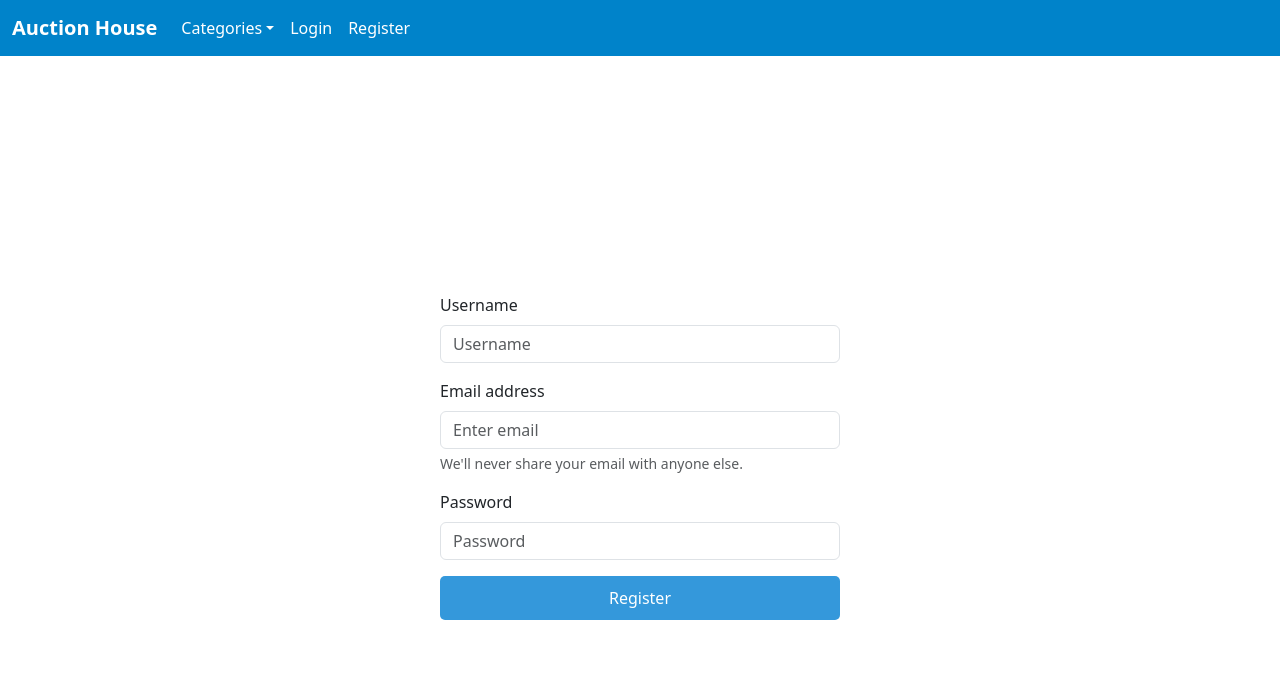
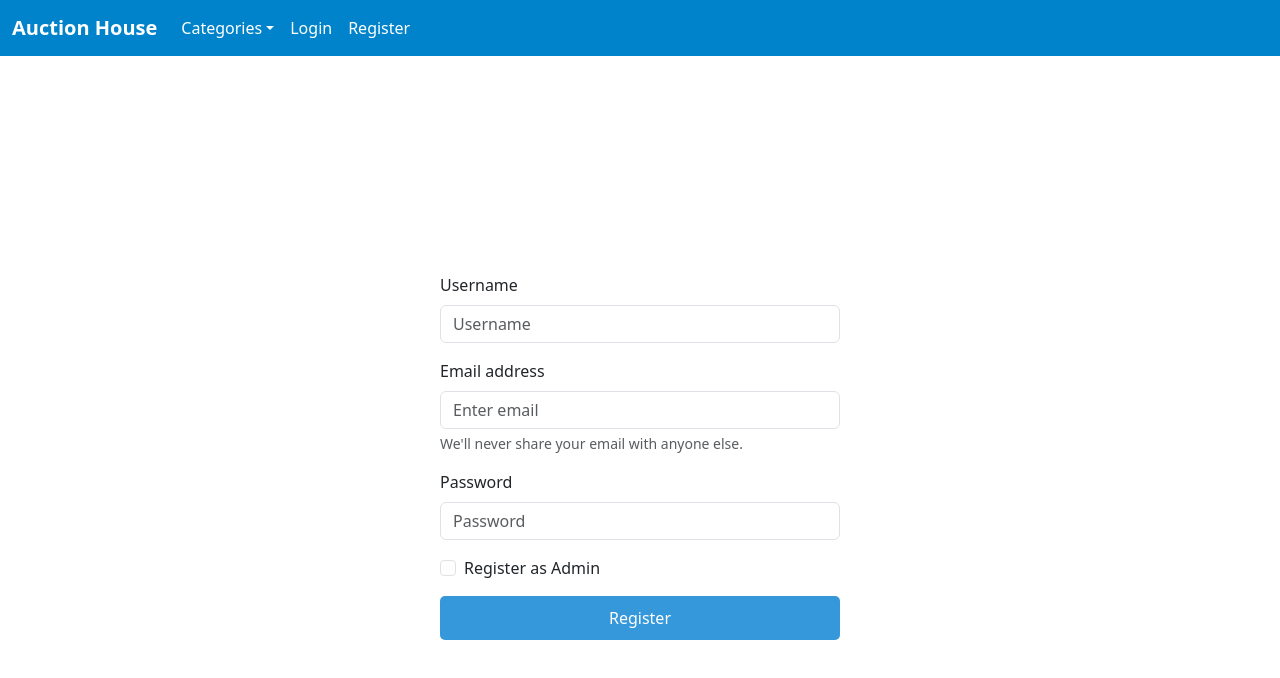
Before and after one commit to martinristow/front-end-auction-house, a React (Vite) app in the folder auction-house/: page /register in a window 1280 px wide. Shown: the top 678 px of the page. Built offline with nearby package versions, Linux system fonts and the light colour scheme.

Commit message:
Added checkbox
- If user want to register like admin he should check this checkbox

```diff
--- a/auction-house/src/Components/RegisterForm.jsx
+++ b/auction-house/src/Components/RegisterForm.jsx
@@ -1,12 +1,20 @@
-// src/Components/RegisterForm.jsx
 import React, { useState } from "react";
 import API from "../api/api";
 
 const RegisterForm = ({ onRegister }) => {
-    const [formData, setFormData] = useState({ username: "", email: "", password: "" });
+    const [formData, setFormData] = useState({
+        username: "",
+        email: "",
+        password: "",
+        is_admin: false, // Додадено поле
+    });
 
     const handleChange = (e) => {
-        setFormData({ ...formData, [e.target.name]: e.target.value });
+        const { name, value, type, checked } = e.target;
+        setFormData({
+            ...formData,
+            [name]: type === "checkbox" ? checked : value, // За checkbox користи `checked`
+        });
     };
 
     const handleSubmit = async (e) => {
@@ -27,7 +35,7 @@ const RegisterForm = ({ onRegister }) => {
 
     return (
         <div className="d-flex justify-content-center align-items-center min-vh-100">
-            <form onSubmit={handleSubmit} className="w-100" style={{ maxWidth: '400px' }}>
+            <form onSubmit={handleSubmit} className="w-100" style={{ maxWidth: "400px" }}>
                 <div className="mb-3">
                     <label htmlFor="username" className="form-label">Username</label>
                     <input
@@ -73,12 +81,25 @@ const RegisterForm = ({ onRegister }) => {
                     />
                 </div>
 
+                <div className="mb-3 form-check">
+                    <input
+                        type="checkbox"
+                        id="is_admin"
+                        name="is_admin"
+                        className="form-check-input"
+                        checked={formData.is_admin}
+                        onChange={handleChange}
+                    />
+                    <label htmlFor="is_admin" className="form-check-label">
+                        Register as Admin
+                    </label>
+                </div>
+
                 <button type="submit" className="btn btn-primary w-100">
                     Register
                 </button>
             </form>
         </div>
-
     );
 };
 
```
